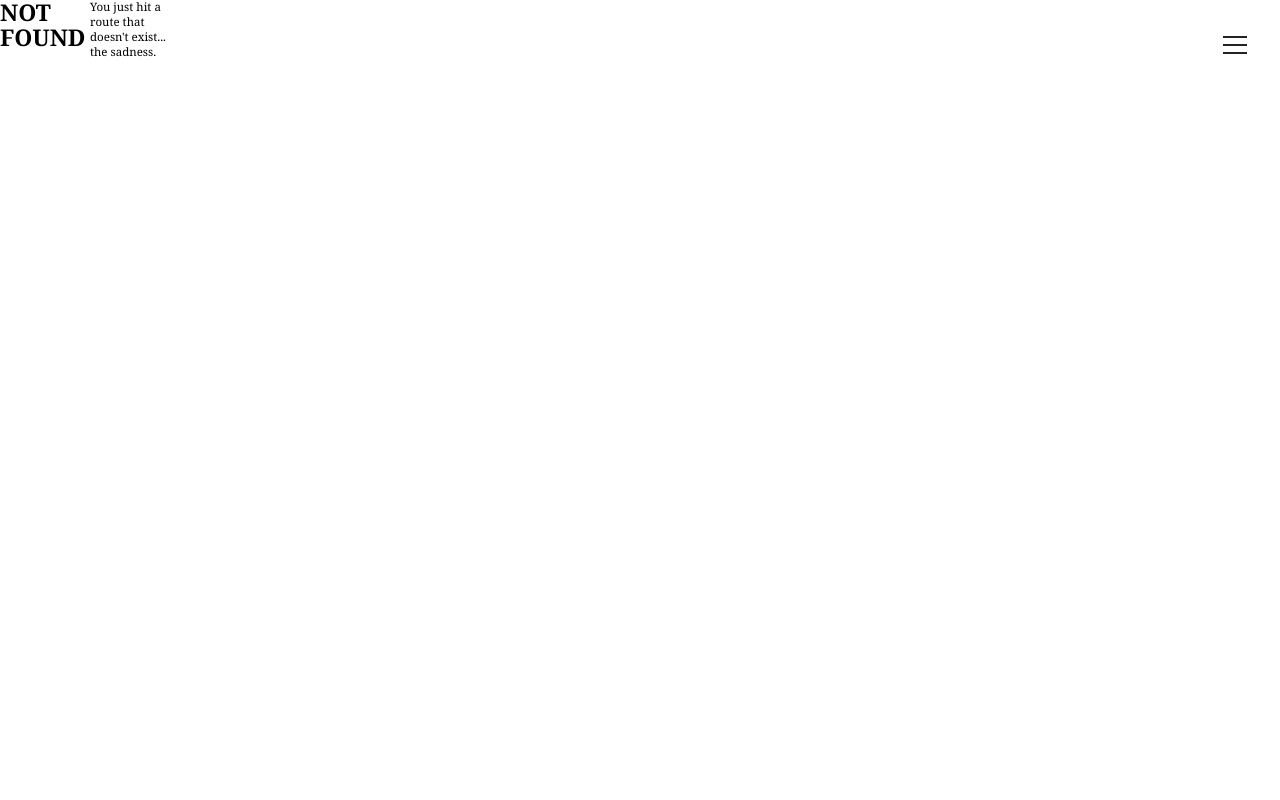
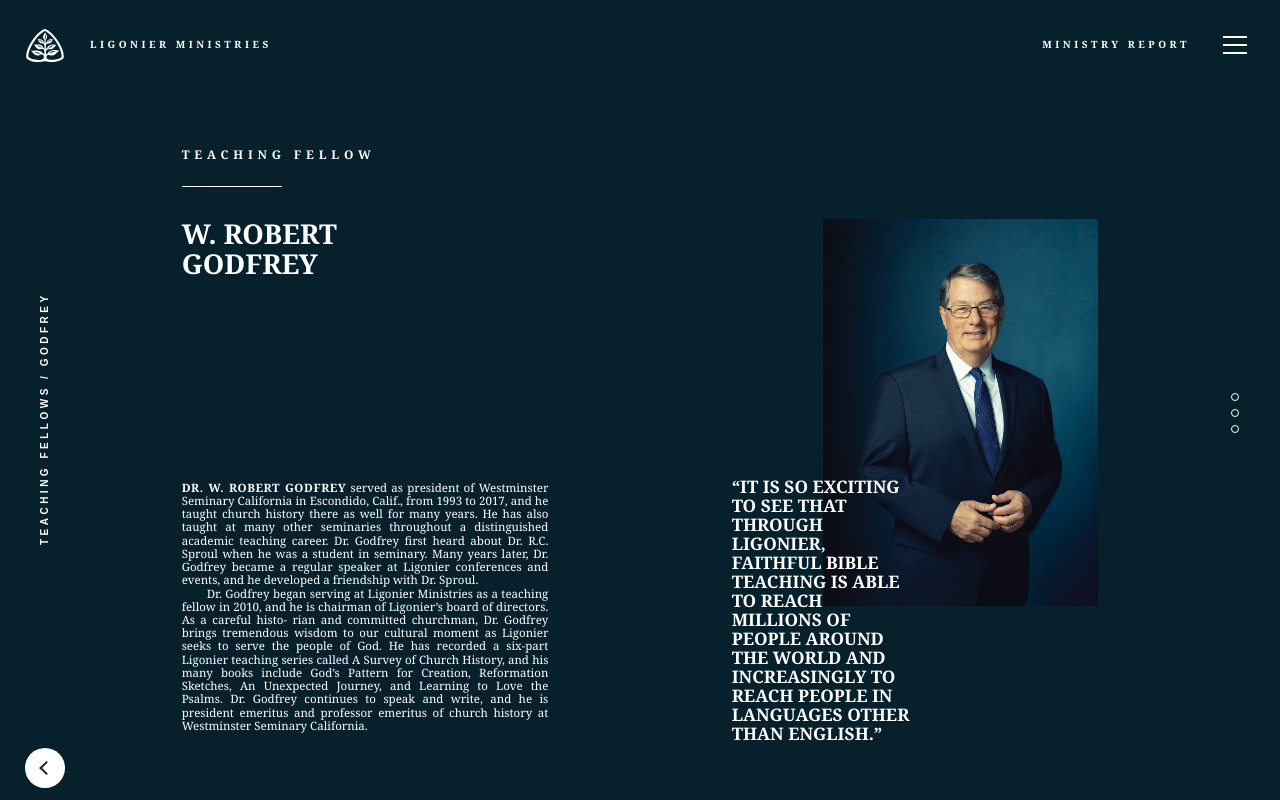
Before and after one commit to johnbarrierwilson/ligonier-report, a Gatsby site: page /fellow-godfrey in a window 1280 px wide. Before the commit this address had no page. Built offline with nearby package versions, Linux system fonts and the light colour scheme; Gatsby itself is replaced by a stand-in of ours; a web font is replaced by a local one.

Commit message:
Add Robert Godfrey's fellow page

```diff
--- a/src/components/numbers.js
+++ b/src/components/numbers.js
@@ -75,6 +75,7 @@
   height: 4rem;
   justify-content: center;
   line-height: 2;
+  padding: 0 2rem;
 `
 
 export default Numbers
--- /dev/null
+++ b/src/pages/fellow-godfrey.js
@@ -0,0 +1,78 @@
+import React from 'react'
+import styled from 'styled-components'
+
+import Content from '../components/content'
+import Divider from '../components/divider'
+import DocumentTitle from '../components/documentTitle'
+import Heading from '../components/heading'
+import Image from '../components/image'
+import Layout from '../components/layout'
+import LeftSidebar from '../components/leftSidebar'
+import Logo from '../components/logo'
+import NavigateLeft from '../components/navigateLeft'
+// import NavigateRight from '../components/navigateRight'
+import RightSidebar from '../components/rightSidebar'
+import Subject from '../components/subject'
+
+import Godfrey from "../images/FellowGodfrey.jpg"
+
+const IndexPage = () => (
+  <Layout inverted={true}>
+    <Backdrop />
+    <Logo inverted={true} />
+    <DocumentTitle inverted={true} />
+    <LeftSidebar inverted={true} text='Teaching Fellows / Godfrey' />
+    <RightSidebar inverted={true} status={0} />
+    <NavigateLeft inverted={true} to="/read-04" />
+    {/* <NavigateRight inverted={true} to="/read-02" /> */}
+
+    <Subject
+      column={['3 / span 4', '3 / span 4', '3 / span 4', '3 / span 4']}
+      inverted={true}
+      row={['2 / span 2', '2 / span 2', '2 / span 2', '2 / span 2']}
+    >
+      Teaching Fellow
+    </Subject>
+    <Divider
+      column={['3 / span 2', '3 / span 2', '3 / span 2', '3 / span 2']}
+      inverted={true}
+      row={['3 / span 1', '3 / span 1', '3 / span 1', '3 / span 1']}
+    />
+    <Heading
+      column={['3 / span 2', '3 / span 2', '3 / span 2', '3 / span 2']}
+      inverted={true}
+      row={['4 / span 1', '4 / span 1', '4 / span 1', '4 / span 1']}
+      text='W.&nbsp;Robert Godfrey'
+    />
+    <Content
+      column={['3 / span 4', '3 / span 4', '3 / span 4', '3 / span 4']}
+      inverted={true}
+      row={['8 / span 4', '8 / span 4', '8 / span 4', '8 / span 4']}
+    >
+      <p><strong>Dr. W. Robert Godfrey</strong> served as president of Westminster Seminary California in Escondido, Calif., from 1993 to 2017, and he taught church history there as well for many years. He has also taught at many other seminaries throughout a distinguished academic teaching career. Dr. Godfrey first heard about Dr. R.C. Sproul when he was a student in seminary. Many years later, Dr. Godfrey became a regular speaker at Ligonier conferences and events, and he developed a friendship with Dr. Sproul.</p>
+      <p>Dr. Godfrey began serving at Ligonier Ministries as a teaching fellow in 2010, and he is chairman of Ligonier’s board of directors. As a careful histo- rian and committed churchman, Dr. Godfrey brings tremendous wisdom to our cultural moment as Ligonier seeks to serve the people of God. He has recorded a six-part Ligonier teaching series called A Survey of Church History, and his many books include God’s Pattern for Creation, Reformation Sketches, An Unexpected Journey, and Learning to Love the Psalms. Dr. Godfrey continues to speak and write, and he is president emeritus and professor emeritus of church history at Westminster Seminary California.</p>
+    </Content>
+
+    <Image
+      column={['10 / span 3', '10 / span 3', '10 / span 3', '10 / span 3']}
+      position="center 20%"
+      row={['4 / span 6', '4 / span 6', '4 / span 6', '4 / span 6']}
+      src={Godfrey}
+    />
+    <Heading
+      column={['9 / span 2', '9 / span 2', '9 / span 2', '9 / span 2']}
+      inverted={true}
+      row={['8 / span 2', '8 / span 2', '8 / span 2', '8 / span 2']}
+      size="s"
+      text='“IT IS SO EXCITING TO SEE THAT THROUGH LIGONIER, FAITHFUL BIBLE TEACHING IS ABLE TO REACH MILLIONS OF PEOPLE AROUND THE WORLD AND INCREASINGLY TO REACH PEOPLE IN LANGUAGES OTHER THAN ENGLISH.”'
+    />
+  </Layout>
+)
+
+const Backdrop = styled('div')`
+  background: ${p => p.theme.colors.teal};
+  grid-column: 1 / span 14;
+  grid-row: 1 / span 12;
+`
+
+export default IndexPage
--- a/src/pages/read-02.js
+++ b/src/pages/read-02.js
@@ -79,6 +79,8 @@
     </Content>
     <Numbers
       column={['10 / span 4', '10 / span 4', '10 / span 4', '10 / span 4']}
+      description='REFORMATION STUDY BIBLES DISTRIBUTED SINCE 2015'
+      number='145,000+'
       row={['10 / span 2', '10 / span 2', '10 / span 2', '10 / span 2']}
     />
   </Layout>
--- a/src/pages/read-04.js
+++ b/src/pages/read-04.js
@@ -9,7 +9,7 @@
 import LeftSidebar from '../components/leftSidebar'
 import Logo from '../components/logo'
 import NavigateLeft from '../components/navigateLeft'
-// import NavigateRight from '../components/navigateRight'
+import NavigateRight from '../components/navigateRight'
 import Numbers from '../components/numbers'
 import RightSidebar from '../components/rightSidebar'
 import Subject from '../components/subject'
@@ -24,7 +24,7 @@
     <LeftSidebar text="Part One / Read" />
     <RightSidebar status={1} />
     <NavigateLeft to="/read-03" />
-    {/* <NavigateRight to="/fellow-sinclair" /> */}
+    <NavigateRight to="/fellow-godfrey" />
 
     <Subject
       column={['2 / span 4', '2 / span 4', '2 / span 4', '2 / span 4']}
```
Also changed, not shown: src/images/FellowGodfrey.jpg (added).
